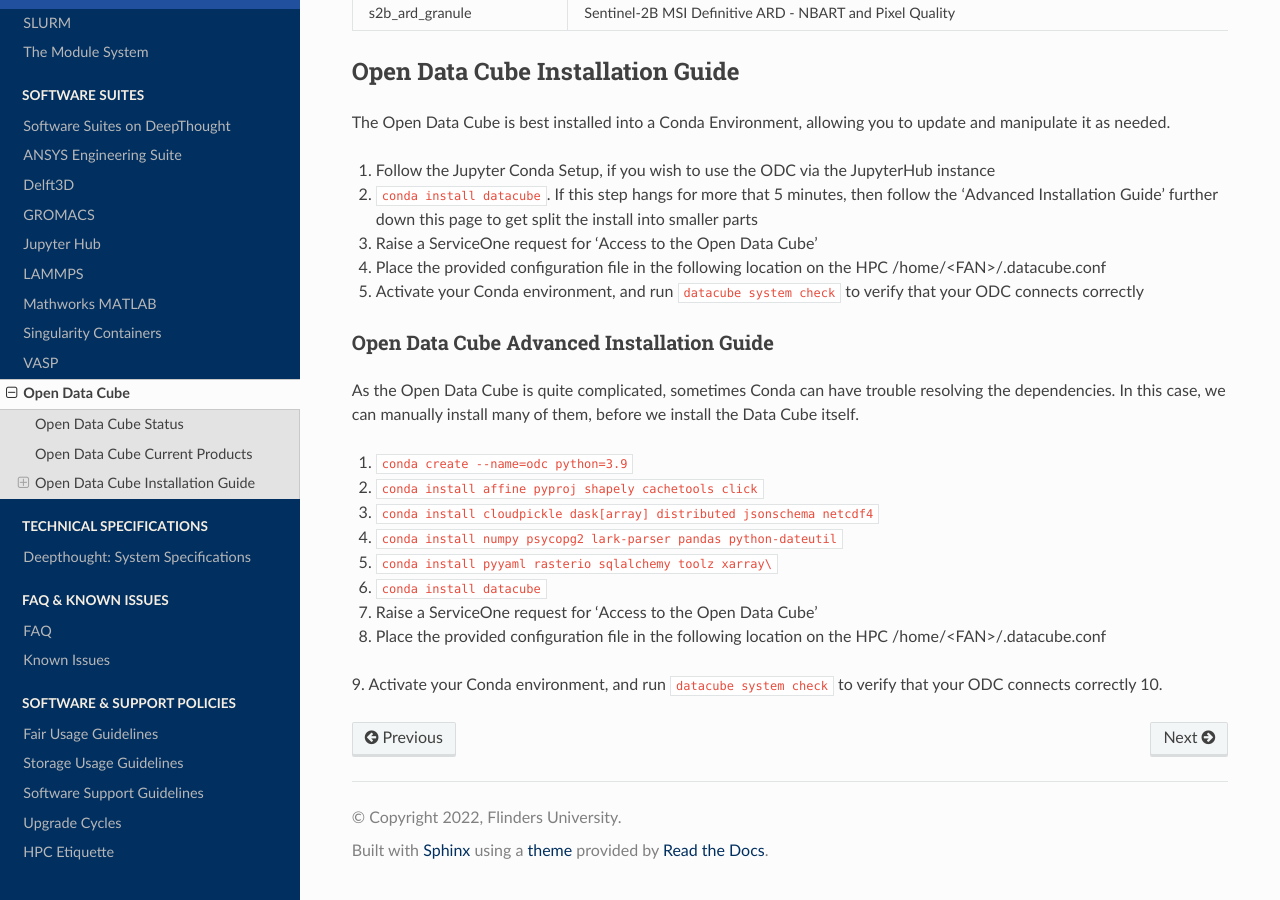
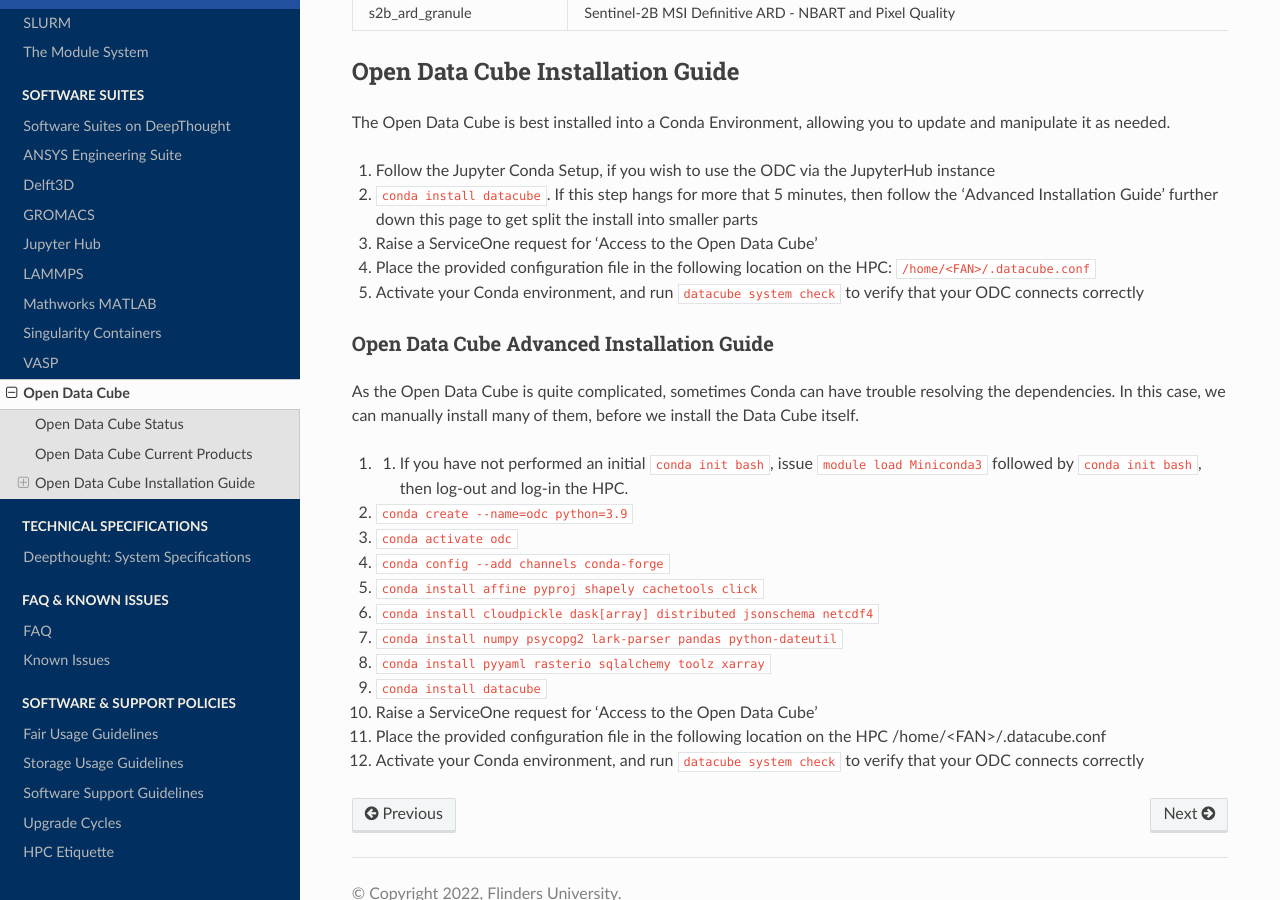
Before and after one commit to flindersuni/DeepThoughtHPC-docs, a Sphinx documentation site: the page built from docs/source/software/opendatacube.rst, in a window 1280 px wide and 900 px high, scrolled down 797 px. Built offline with Sphinx 7.4.7 and the Read the Docs theme 2.0.0, drawn with Linux system fonts in a browser that asks for light colours; pages that are not in the unit, such as notebooks, are missing from menus.

Commit message:
ODC Update due to Missing Deps

```diff
--- a/docs/source/software/opendatacube.rst
+++ b/docs/source/software/opendatacube.rst
@@ -50,7 +50,7 @@
 1. Follow the Jupyter Conda Setup, if you wish to use the ODC via the JupyterHub instance
 2. ``conda install datacube``. If this step hangs for more that 5 minutes, then follow the 'Advanced Installation Guide' further down this page to get split the install into smaller parts
 3. Raise a ServiceOne request for 'Access to the Open Data Cube'
-4. Place the provided configuration file in the following location on the HPC /home/<FAN>/.datacube.conf
+4. Place the provided configuration file in the following location on the HPC: ``/home/<FAN>/.datacube.conf``
 5. Activate your Conda environment, and run ``datacube system check`` to verify that your ODC connects correctly
 
 
@@ -59,13 +59,15 @@
 ^^^^^^^^^^^^^^^^^^^^^^^^^^^^^^^^^^^^^^^^^^^^^
 As the Open Data Cube is quite complicated, sometimes Conda can have trouble resolving the dependencies. In this case, we can manually install many of them, before we install the Data Cube itself.
 
-1. ``conda create --name=odc python=3.9``
-2. ``conda install affine pyproj shapely cachetools click``
-3. ``conda install cloudpickle dask[array] distributed jsonschema netcdf4``
-4. ``conda install numpy psycopg2 lark-parser pandas python-dateutil``
-5. ``conda install pyyaml rasterio sqlalchemy toolz xarray\``
-6. ``conda install datacube``
-7. Raise a ServiceOne request for 'Access to the Open Data Cube'
-8. Place the provided configuration file in the following location on the HPC /home/<FAN>/.datacube.conf
-9. Activate your Conda environment, and run ``datacube system check`` to verify that your ODC connects correctly
-10.
+1. 1. If you have not performed an initial ``conda init bash``, issue ``module load Miniconda3`` followed by ``conda init bash``, then log-out and log-in the HPC.
+2. ``conda create --name=odc python=3.9``
+3. ``conda activate odc``
+4. ``conda config --add channels conda-forge``
+5. ``conda install affine pyproj shapely cachetools click``
+6. ``conda install cloudpickle dask[array] distributed jsonschema netcdf4``
+7. ``conda install numpy psycopg2 lark-parser pandas python-dateutil``
+8. ``conda install pyyaml rasterio sqlalchemy toolz xarray``
+9. ``conda install datacube``
+10. Raise a ServiceOne request for 'Access to the Open Data Cube'
+11. Place the provided configuration file in the following location on the HPC /home/<FAN>/.datacube.conf
+12. Activate your Conda environment, and run ``datacube system check`` to verify that your ODC connects correctly
```
Also changed, not shown: docs/source/software/jupyter.rst (+11 -10 lines).
